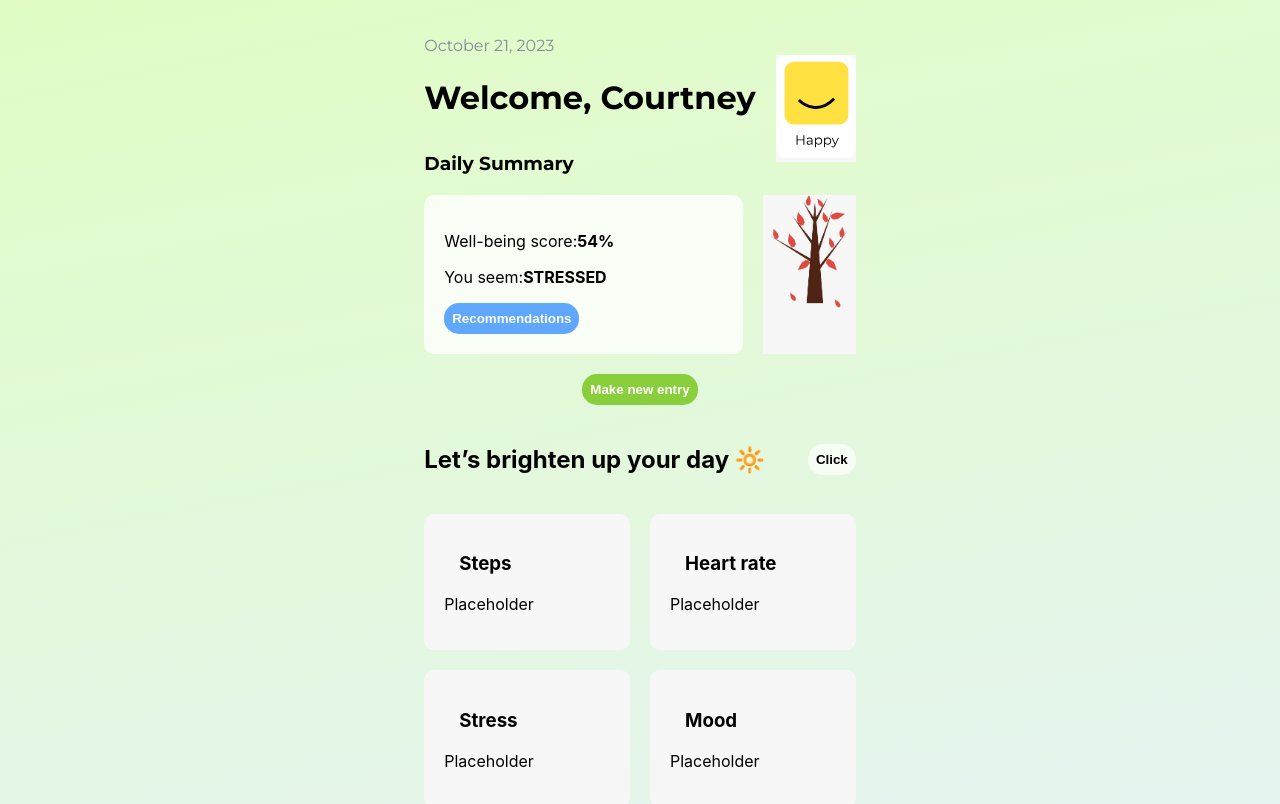
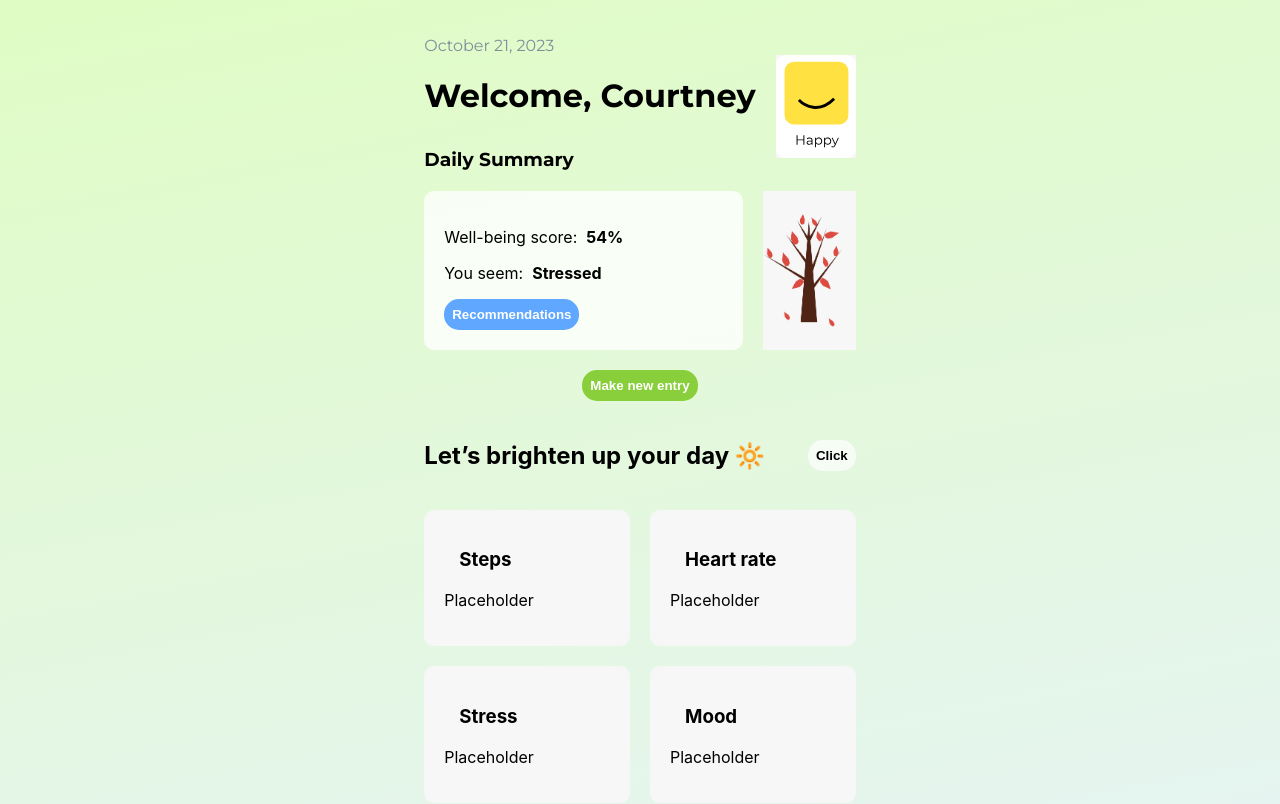
Before and after one commit to lillykml/client, a React (Create React App) app: page /home in a window 1280 px wide. Shown: the top 804 px of the page. Built offline with nearby package versions, Linux system fonts and the light colour scheme; the HTML template or start-up script is replaced by a standard one.

Commit message:
home update 6

```diff
--- a/src/Pages/home.css
+++ b/src/Pages/home.css
@@ -40,6 +40,8 @@
 }
 
 .image-container {
+    display: flex;
+    align-items: center;
     background-color: #f7f7f7;
     margin-left: 20px;
     flex: 1;
--- a/src/pages/Home.js
+++ b/src/pages/Home.js
@@ -35,8 +35,8 @@ const Home = () => {
                 <h3 class="subtitle text">Daily Summary</h3>
                 <div className="summary-section">
                     <div className="daily-summary">
-                        <p>Well-being score: <b>54%</b></p>
-                        <p>You seem: <b>STRESSED</b></p>
+                        <p>Well-being score: &nbsp;<b>54%</b></p>
+                        <p>You seem: &nbsp;<b>Stressed</b></p>
                         <button onClick={navigateToInsights}>Recommendations</button>
                     </div>
                     <div className="image-container">
```
